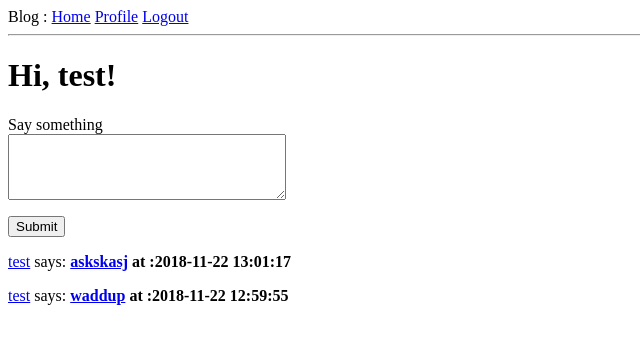
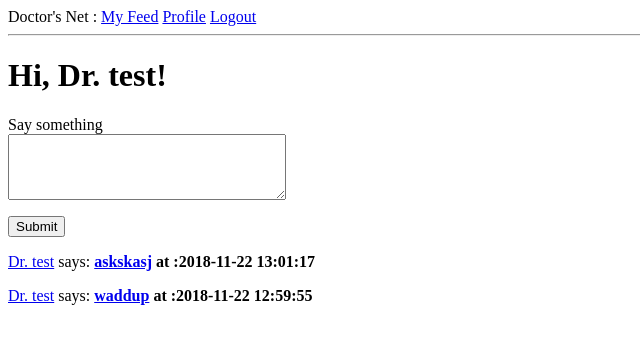
Before and after one commit to tonybenoy/doctorsnet, a Flask app: page / in a window 1280 px wide. Shown: the top 344 px of the page, without its empty margins (0-640 px from the left). Run offline with Flask 2, Linux system fonts and the light colour scheme; a user stored in the database is signed in; data comes from the database, SQL or seed files in the repository; some libraries are stand-ins or nearby versions.

Commit message:
Added Dr.

```diff
--- a/blog/routes.py
+++ b/blog/routes.py
@@ -45,7 +45,6 @@ def index():
         body=form.post.data
         conn = sqlite3.connect('app.db')
         c = conn.cursor()
-        print (current_user.username)
         c.execute("INSERT INTO post (body,timestamp,user_id,username) VALUES (?,?,?,?)",
                   (body, datetime.utcnow().strftime("%Y-%m-%d %H:%M:%S"), current_user.id,current_user.username))
         conn.commit()
@@ -56,7 +55,6 @@ def index():
     c = conn.cursor()
     c.execute("SELECT * from post ORDER BY timestamp DESC  LIMIT 25 ")
     post = c.fetchall()
-    print (post)
     posts=[]
     for item in post:
         a={
@@ -86,7 +84,6 @@ def user(username):
     user.about = get[3]
     c.execute("SELECT * FROM post WHERE user_id='%s'" % user.id)
     post = c.fetchall()
-    print (post)
     posts = []
     for item in post:
         a = {
@@ -182,7 +179,6 @@ def post_page(id):
     post = c.fetchone()
     c.execute("SELECT * FROM comment WHERE post_id = ?",(id, ))
     comments = c.fetchall()
-    print (post)
     comm=[]
     for item in comments:
         comm.append(
@@ -200,10 +196,7 @@ def post_page(id):
         "timestamp" : post[3],
         "comments" : comm
     }
-    print (posts)
     return render_template('post.html', title='Post', form=form, posts=posts)
-
-
 
 @app.route('/edit_profile', methods=['GET', 'POST'])
 @login_required
--- a/blog/templates/base.html
+++ b/blog/templates/base.html
@@ -2,16 +2,20 @@
 
 <head>
 	{% if title %}
-	<title>{{title}} -Blog</title>
+	<title>{{title}} - Doctor's Net</title>
 	{% else %}
-	<title>Wecome to the blog </title>
+	<title>Wecome to Doctor's Net </title>
 	{% endif %}
 </head>
 
 <body>
 	<div>
-		Blog :
+		Doctor's Net :
+		{% if current_user.is_anonymous %}
 		<a href="{{ url_for('index') }}">Home</a>
+		{% else %}
+		<a href="{{ url_for('index') }}">My Feed</a>
+		{% endif %}
 		{% if current_user.is_anonymous %}
 		<a href="{{ url_for('login') }}">Login</a>
 		{% else %}
@@ -20,7 +24,7 @@
 		{% endif %}
 	</div>
 	<hr>
-	{% with messages =get_flashed_messages() %}
+	{% with messages = get_flashed_messages() %}
 	{% if messages %}
 	<ul>
 		{% for message in messages %}
--- a/blog/templates/index.html
+++ b/blog/templates/index.html
@@ -1,6 +1,6 @@
 {% extends "base.html" %}
 {% block content %}
-<h1>Hi, {{ current_user.username }}!</h1>
+<h1>Hi, Dr. {{ current_user.username }}!</h1>
 <form action="" method="post">
 	{{ form.hidden_tag() }}
 	<p>
@@ -14,7 +14,7 @@
 </form>
 {% for post in posts %}
 <p>
-	<a href="{{ url_for('user',username=post.author.username) }}"> {{ post.author.username }}</a>
+	<a href="{{ url_for('user',username=post.author.username) }}">Dr. {{ post.author.username }}</a>
 	says: <b>
 		<a href="{{ url_for('post_page',id=post.id) }}">{{ post.body }}</a>
 		at :{{ post.time }}</b>
--- a/blog/templates/post.html
+++ b/blog/templates/post.html
@@ -1,13 +1,13 @@
 {% extends "base.html" %}
 {% block content %}
-<h1>Post by, <a href="{{ url_for('user',username=posts.username) }}"> {{ posts.username }}</a>!</h1>
+<h1>Post by, <a href="{{ url_for('user',username=posts.username) }}">Dr.{{ posts.username }}</a>!</h1>
 <p>
 
     {{posts.post}} at : {{posts.timestamp}}
 </p>
 {% for comment in posts.comments %}
 <p>
-<a href="{{ url_for('user',username=comment.username) }}"> {{ comment.username }}</a> says: <b>{{ comment.comment }} at :{{ comment.time }}</b>
+<a href="{{ url_for('user',username=comment.username) }}">Dr.{{ comment.username }}</a> says: <b>{{ comment.comment }} at :{{ comment.time }}</b>
 
 </p>
 {% endfor %}
--- a/blog/templates/user.html
+++ b/blog/templates/user.html
@@ -4,12 +4,12 @@
 {% if user == current_user %}
 <p><a href="{{ url_for('edit_profile') }}">Edit your profile</a></p>
 {% endif %}
-<h1>User: {{ user.username }}</h1>
+<h1>User: Dr.{{ user.username }}</h1>
 <p>About : {{ user.about }}</p>
 <hr>
 {% for post in posts %}
 <p>
-{{ post.author.username }} says: <b> <a href="{{ url_for('post_page',id=post.id) }}">{{ post.body }}</a> at
+Dr.{{ post.author.username }} says: <b> <a href="{{ url_for('post_page',id=post.id) }}">{{ post.body }}</a> at
     {{post.time}}</b>
 </p>
 {% endfor %}
```
